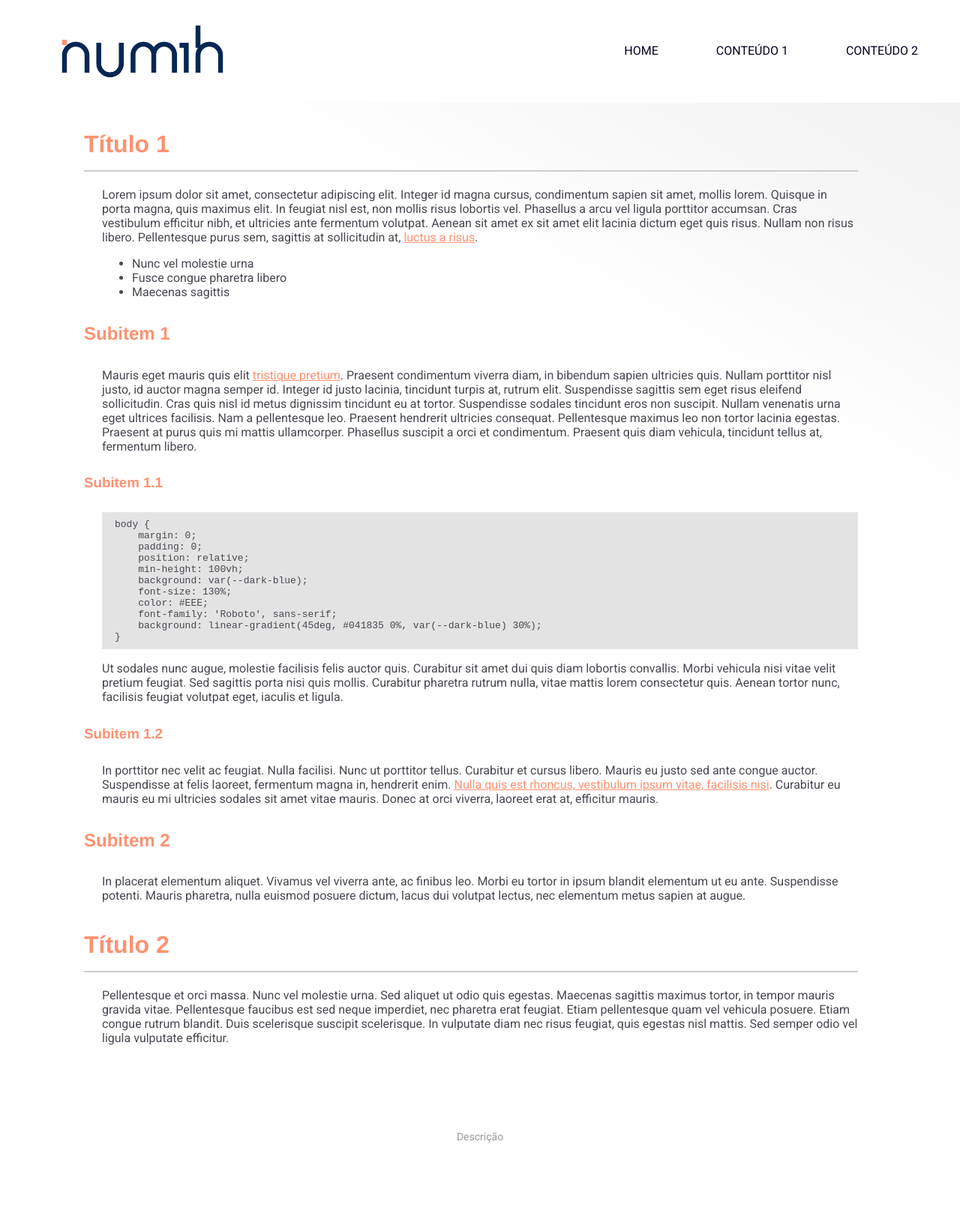
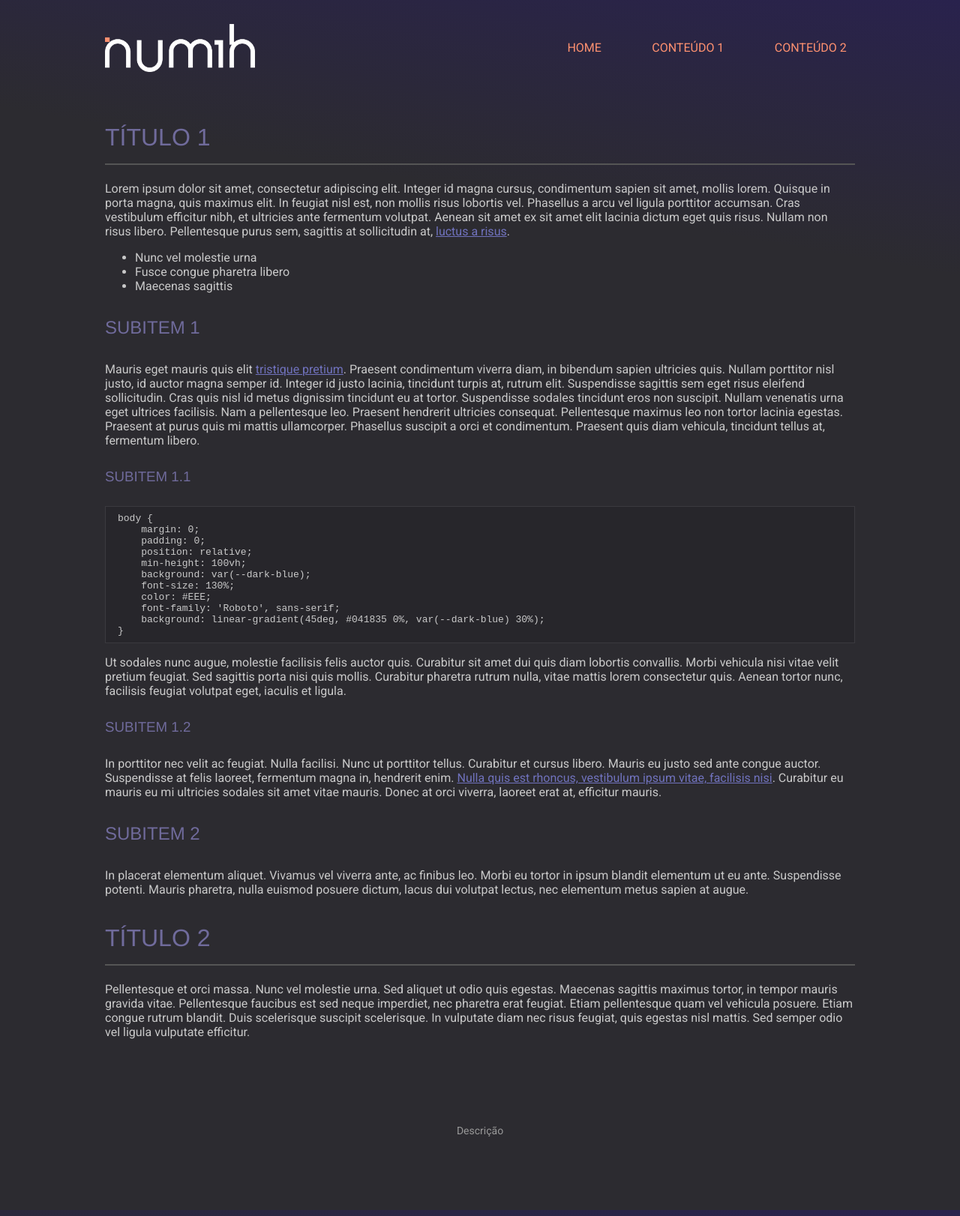
Before and after one commit to Numih/nm-pages-template, a Jekyll site: the page built from index.markdown, in a window 1280 px wide. Shown: the whole page at 75% size. Built offline with Jekyll 4.4.1, drawn with Linux system fonts in a browser that asks for light colours.

Commit message:
Darker theme

```diff
--- a/_includes/header.html
+++ b/_includes/header.html
@@ -1,7 +1,7 @@
 
 <div id="header">
     <div>
-        <img id="logo" src="../assets/img/Logo_NUMIH_Oficial.png" alt="Numih Logo">
+        <img id="logo" src="../assets/img/Logo_Negativo_AzulEscuro_NUMIH_Oficial_Transparente.png" alt="Numih Logo">
         <ul class="ul-navbar" role="navigation">
             {% for path in site.nav_pages %}
                 {% assign nav_page=site.pages | where:"path",path | first %}
--- a/assets/css/style.css
+++ b/assets/css/style.css
@@ -2,9 +2,11 @@
     --dark-blue: #052554;
     --darker-blue: #051e44;
     --black: #030322;
-    --dark-grey: #484852;
-    --orange: #ff9170;
-    --content-width: 1200px;
+    --main-text: #c9c9c9;
+    --secondary-text: #706b9c;
+    --highlight-text: #7072bd;
+    --accent-text: #ff9170;
+    --content-width: 1000px;
 }
 
 * {
@@ -16,9 +18,9 @@ body {
     padding: 0;
     position: relative;
     min-height: 100vh;
-    color: var(--dark-grey);
+    color: var(--main-text);
     font-family: 'Roboto', sans-serif;
-    background: linear-gradient(210deg, #EEE 0%, #FFF 30%);
+    background: linear-gradient(190deg, #29224d 0%, #2c2b30 20%);
 }
 
 #main {
@@ -27,7 +29,7 @@ body {
 }
 
 a {
-    color: var(--orange);
+    color: var(--highlight-text);
 }
 
 code {
@@ -38,25 +40,25 @@ code {
 }
 
 h1 {
-    border-bottom: 2px solid #CCC;
+    border-bottom: 2px solid #555;
 }
 
 h1, h2, h3, h4, h5, h6 {
     font-family: 'Helvetica Neue', Arial, Helvetica, sans-serif;
-    color: var(--orange);
+    color: var(--secondary-text);
     text-decoration: none;
     display: block;
-    margin-left: -24px;
     padding: 0.5em 0;
+    font-weight: 500;
+    text-transform: uppercase;
 }
 
 #content {
-    padding: 0 6em;
     margin: 0 auto;
 }
 
 #header {
-    background-color: #FFF;
+    padding: 2em 0;
 }
 
 #header > div {
@@ -79,16 +81,16 @@ h1, h2, h3, h4, h5, h6 {
 }
 
 #logo {
-    width: 300px;
+    width: 200px;
 }
 
 .li-navbar-item {
     float: left;
     display: block;
     text-align: center;
-    padding: 8px 16px;
+    padding: 0.5em 0.7em;
     text-decoration: none;
-    color: var(--black);
+    color: var(--accent-text);
     transition: all 0.2s;
     border-bottom: 2px solid transparent;
 }
```
